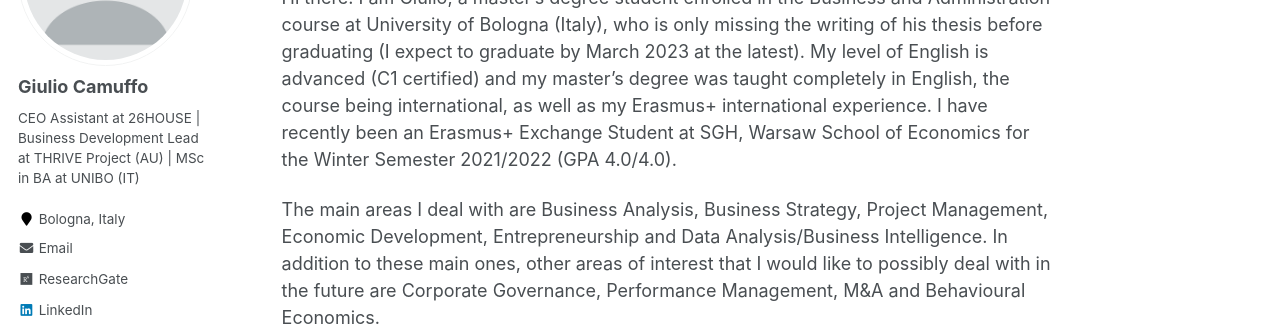
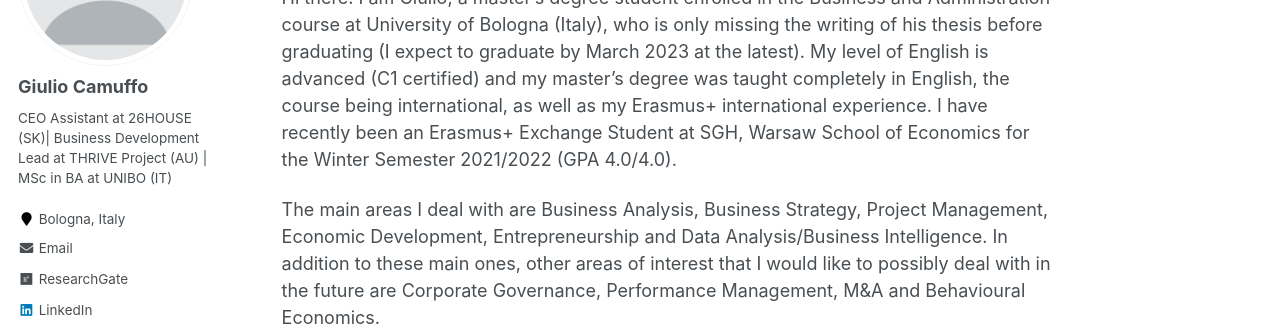
Before and after one commit to giulio-camuffo/giulio-camuffo.github.io, a Jekyll site: the page built from _pages/about.md, in a window 1280 px wide. Shown: the part 227-553 px from the top of the page. Built offline with Jekyll 4.4.1, drawn with Linux system fonts in a browser that asks for light colours; nearby versions of some CDN libraries.

```diff
--- a/_config.yml
+++ b/_config.yml
@@ -54,7 +54,7 @@ analytics:
 author:
   name             : "Giulio Camuffo"
   avatar           : "profile.png"
-  bio              : "CEO Assistant at 26HOUSE | Business Development Lead at THRIVE Project (AU) | MSc in BA at UNIBO (IT)"
+  bio              : "CEO Assistant at 26HOUSE (SK)| Business Development Lead at THRIVE Project (AU) | MSc in BA at UNIBO (IT)"
   location         : "Bologna, Italy"
   email            : "giulio.camuffo13@gmail.com"
   researchgate     : "Giulio-Camuffo-2"
```
